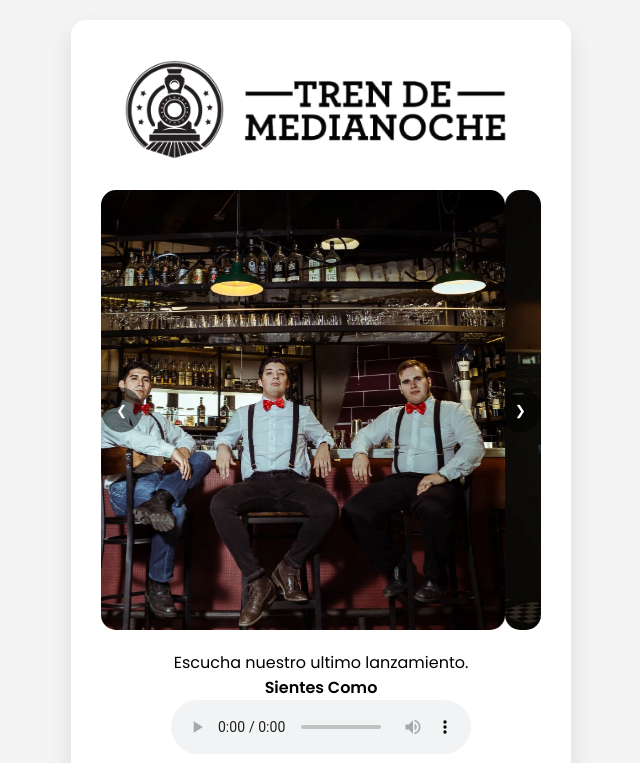
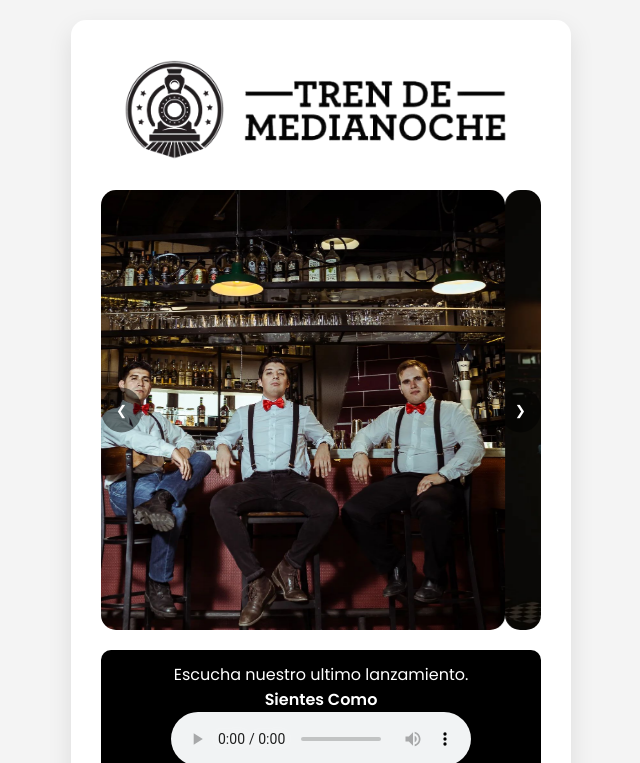
Before and after one commit to nelson4722/nelson4722.github.io, a plain HTML site: page index.html in a window 1280 px wide. Shown: the top 763 px of the page, without its empty margins (319-959 px from the left). Drawn offline with Linux system fonts and the light colour scheme.

Commit message:
Update style.css

```diff
--- a/style.css
+++ b/style.css
@@ -14,8 +14,6 @@ body {
 }
 
 /* Estilos para el contenedor del logo */
-/* Estilos para el contenedor del logo */
-
 .logo-wrapper {
    display: flex; /* Usamos Flexbox para distribuir los elementos en una fila */
    justify-content: flex-start; /* Alinea los elementos al inicio de la fila */
@@ -42,6 +40,24 @@ body {
    background-repeat: no-repeat; /* Evita que la imagen se repita */
    background-position: center; /* Centra la imagen dentro del contenedor */
    transition: transform 0.3s ease; /* Efecto de animación */
+}
+
+/* Reproductor de audio */
+.audio {
+   display: flex;
+   align-items: center;
+   justify-content: center;
+   padding: 12px 20px;
+   font-size: 16px;
+   font-weight: 500;
+   color: #ffffff;
+   text-decoration: none;
+   border-radius: 10px;
+   background: #000000;
+   text-align: center;
+   display: block;
+   box-sizing: border-box;
+   width: 100%;
 }
 
 .custom-section {
@@ -298,4 +314,7 @@ body {
       border-radius: 50%;
    }
 
+
+
+
 }
```
